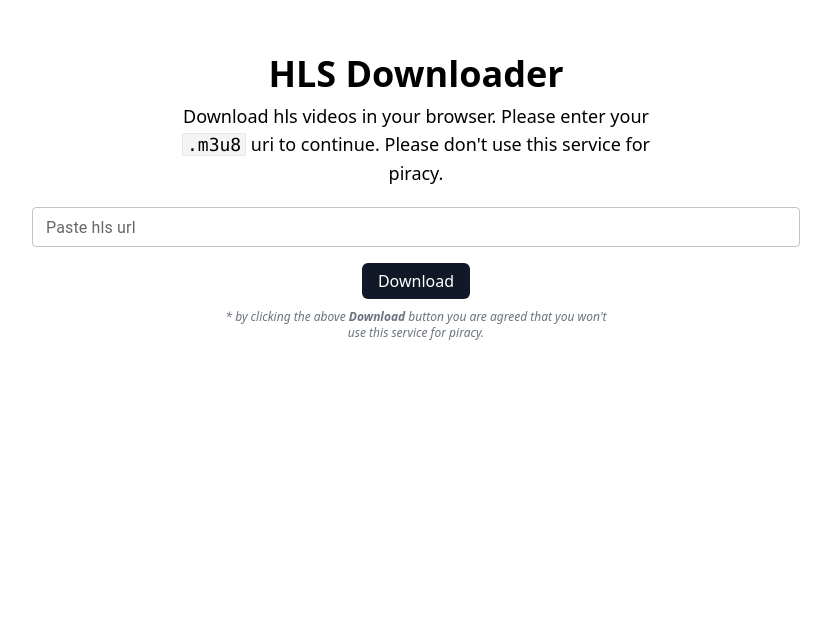
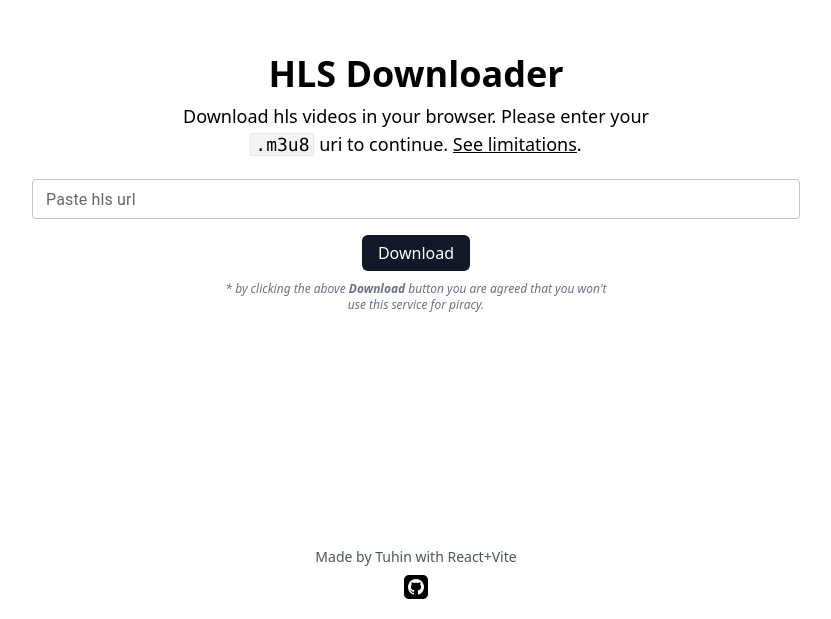
Before and after one commit to tuhinpal/hls-downloader, a React (Vite) app: page / in a window 1280 px wide. Shown: the part 181-800 px from the top of the page, without its empty margins (224-1055 px from the left). Built offline with nearby package versions, Linux system fonts and the light colour scheme.

Commit message:
Added limitation

```diff
--- a/src/components/home.jsx
+++ b/src/components/home.jsx
@@ -8,6 +8,11 @@
 export default function HomePage({ seturl }) {
   const [text, settext] = useState("");
   const [playlist, setplaylist] = useState();
+  const [limitationrender, setlimitationrender] = useState(false);
+
+  function toggleLimitation() {
+    setlimitationrender(!limitationrender);
+  }
 
   async function validateAndSetUrl() {
     toast.loading(`Validating...`, { duration: 800 });
@@ -34,7 +39,11 @@
           <code className="border boder-gray-200 bg-gray-100 px-1 rounded-sm">
             .m3u8
           </code>{" "}
-          uri to continue. Please don't use this service for piracy.
+          uri to continue.{" "}
+          <span className="cursor-pointer underline" onClick={toggleLimitation}>
+            See limitations
+          </span>
+          .
         </h2>
 
         <div className="w-full max-w-3xl mt-5 mb-4">
@@ -65,7 +74,7 @@
         <DialogTitle className="flex justify-between">
           <span className="text-xl font-bold">Select quality</span>
           <button className="text-sm" onClick={() => setplaylist()}>
-            Close
+            close
           </button>
         </DialogTitle>
         <DialogContent>
@@ -88,6 +97,36 @@
           </div>
         </DialogContent>
       </Dialog>
+
+      <Dialog
+        open={limitationrender}
+        onClose={toggleLimitation}
+        fullWidth
+        maxWidth="sm"
+      >
+        <DialogTitle className="flex justify-between">
+          <span className="text-xl font-bold">Limitations</span>
+          <button className="text-sm" onClick={toggleLimitation}>
+            close
+          </button>
+        </DialogTitle>
+        <DialogContent>
+          <ol className="list-decimal list-inside text-gray-700">
+            {limitations.map((limitation) => (
+              <li key={limitation}>{limitation}</li>
+            ))}
+          </ol>
+        </DialogContent>
+      </Dialog>
     </>
   );
 }
+
+const limitations = [
+  "This may request video segments from the server for download, but the browser may block the request due to CORS policy. To avoid this, you can try using some extensions.",
+  "It cannot download protected content.",
+  "It does not currently support custom headers.",
+  "Custom cookies will not be possible because the browser will ignore them.",
+  "Performance may be limited by the capabilities of the browser, the device it is running on, and the network connection.",
+  "It is not possible to download live streams.",
+];
--- a/src/components/layout.jsx
+++ b/src/components/layout.jsx
@@ -1,7 +1,44 @@
 export default function Layout({ children }) {
   return (
-    <div className="min-h-screen flex flex-col justify-center items-center pb-10 lg:pb-16 px-5 pt-5">
-      {children}
-    </div>
+    <>
+      <div
+        className="flex flex-col justify-center items-center py-5 px-5"
+        style={{
+          minHeight: "91vh",
+        }}
+      >
+        {children}
+      </div>
+
+      <footer className="text-center text-gray-600 text-sm flex flex-col justify-center items-center mb-2">
+        <p>
+          Made by{" "}
+          <a
+            className="font-medium"
+            target="_blank"
+            rel="noopener"
+            href="https://github.com/tuhinpal"
+          >
+            Tuhin
+          </a>{" "}
+          with <span className="font-medium">React+Vite</span>
+        </p>
+        <a
+          href="https://github.com/tuhinpal/hls-downloader/"
+          target="_blank"
+          rel="noopener"
+        >
+          <svg
+            className="mt-2"
+            xmlns="http://www.w3.org/2000/svg"
+            width={24}
+            height={24}
+            viewBox="0 0 24 24"
+          >
+            <path d="M19 0h-14c-2.761 0-5 2.239-5 5v14c0 2.761 2.239 5 5 5h14c2.762 0 5-2.239 5-5v-14c0-2.761-2.238-5-5-5zm-4.466 19.59c-.405.078-.534-.171-.534-.384v-2.195c0-.747-.262-1.233-.55-1.481 1.782-.198 3.654-.875 3.654-3.947 0-.874-.312-1.588-.823-2.147.082-.202.356-1.016-.079-2.117 0 0-.671-.215-2.198.82-.64-.18-1.324-.267-2.004-.271-.68.003-1.364.091-2.003.269-1.528-1.035-2.2-.82-2.2-.82-.434 1.102-.16 1.915-.077 2.118-.512.56-.824 1.273-.824 2.147 0 3.064 1.867 3.751 3.645 3.954-.229.2-.436.552-.508 1.07-.457.204-1.614.557-2.328-.666 0 0-.423-.768-1.227-.825 0 0-.78-.01-.055.487 0 0 .525.246.889 1.17 0 0 .463 1.428 2.688.944v1.489c0 .211-.129.459-.528.385-3.18-1.057-5.472-4.056-5.472-7.59 0-4.419 3.582-8 8-8s8 3.581 8 8c0 3.533-2.289 6.531-5.466 7.59z" />
+          </svg>
+        </a>
+      </footer>
+    </>
   );
 }
```
